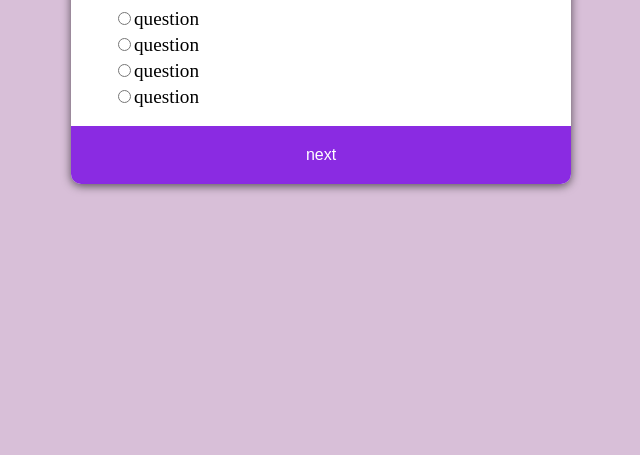
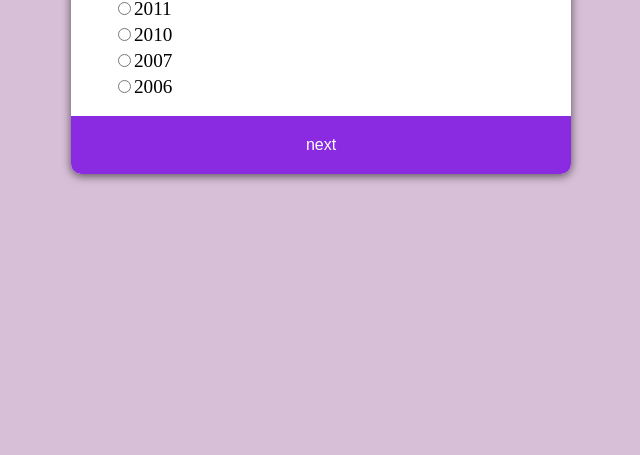
Before and after one commit to saeex14/javaScriptProject, a plain HTML site: page quiz app/index.html in a window 1280 px wide. Shown: the part 345-800 px from the top of the page, without its empty margins (319-959 px from the left). Drawn offline with Linux system fonts and the light colour scheme.

Commit message:
finished showing question to client

```diff
--- a/quiz app/index.html
+++ b/quiz app/index.html
@@ -2,21 +2,21 @@
     <head>
          <meta charset="utf-8">
          <link rel="stylesheet" href="style.css">
-         <script src="script.js"></script>
+
     </head>
     <body lang="en">
         <div class="countainer">
             <div class="qiuzBlock">
-                <h1>question</h1>
+                <h3 id="qtn">question</h3>
                 <ul>
-                    <li><input type="radio" name="question"><label for="question">question</label></input></li>
-                    <li><input type="radio" name="question"><label for="question">question</label></input></li>
-                    <li><input type="radio" name="question"><label for="question">question</label></input></li>
-                    <li><input type="radio" name="question"><label for="question">question</label></input></li>
+                    <li><input type="radio" name="question"><label for="question" id="ans1">question</label></input></li>
+                    <li><input type="radio" name="question"><label for="question" id="ans2">question</label></input></li>
+                    <li><input type="radio" name="question"><label for="question" id="ans3">question</label></input></li>
+                    <li><input type="radio" name="question"><label for="question" id="ans4">question</label></input></li>
                 </ul>
-                <button id="btn">next</button>
+                <button id="btn" onclick="loadQuiz()">next</button>
             </div>
         </div>
-
+        <script src="script.js"></script>
     </body>
 </html>
--- a/quiz app/script.js
+++ b/quiz app/script.js
@@ -1,8 +1,55 @@
 const dataQuiz = [{
-    question: "How old I am?",
-    a: '17',
-    b:'20',
-    c: "23",
-    d:'21',
+    question: "When Btc is made ?",
+    a: '2011',
+    b:'2010',
+    c: "2007",
+    d:'2006',
     current:'b'
+},{
+    question: "when bill gaetst was born?",
+    a: '1960',
+    b:'1965',
+    c: "1955",
+    d:'1940',
+    current:'c'
+},{
+    question: "what langueg of progarmming was made in 1995 ?",
+    a: 'java ',
+    b:'c++',
+    c: "c",
+    d:'javascript',
+    current:'d'
+},{
+    question: "Who is made git ?",
+    a: 'Linus Torvalds',
+    b:'Bill Gates',
+    c: "Stive Jabes",
+    d:'Kevin Systrom ',
+    current:'a'
 }]
+
+const qtn = document.getElementById('qtn');
+const ans1 = document.getElementById('ans1');
+const ans2 = document.getElementById('ans2');
+const ans3 = document.getElementById('ans3');
+const ans4 = document.getElementById('ans4');
+
+var currentQuestion = 0;
+function loadQuiz () {
+      const questinEl = dataQuiz[currentQuestion];
+
+      if ( currentQuestion <= dataQuiz.length - 1 ) {
+          currentQuestion ++;
+      }else{
+          return alert('Quiz is finished');
+      }
+
+      qtn.innerHTML = questinEl.question;
+      ans1.innerHTML = questinEl.a;
+      ans2.innerHTML = questinEl.b;
+      ans3.innerHTML = questinEl.c;
+      ans4.innerHTML = questinEl.d;
+
+
+}
+loadQuiz();
--- a/quiz app/style.css
+++ b/quiz app/style.css
@@ -9,7 +9,7 @@ body{
     min-height: 100vh;
     display: flex;
 }
-h1{
+h3{
     text-align: center;
 }
 .countainer{
```
